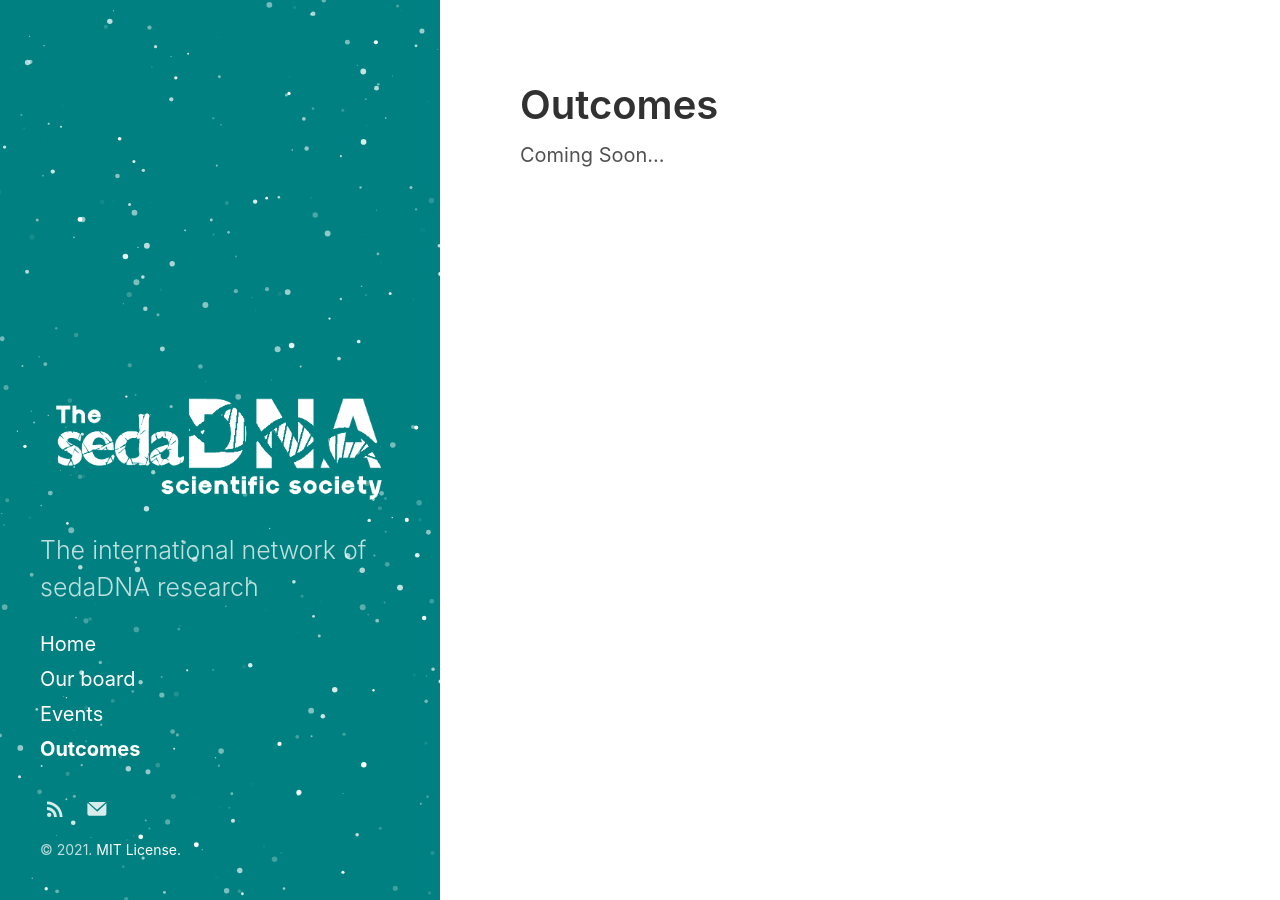
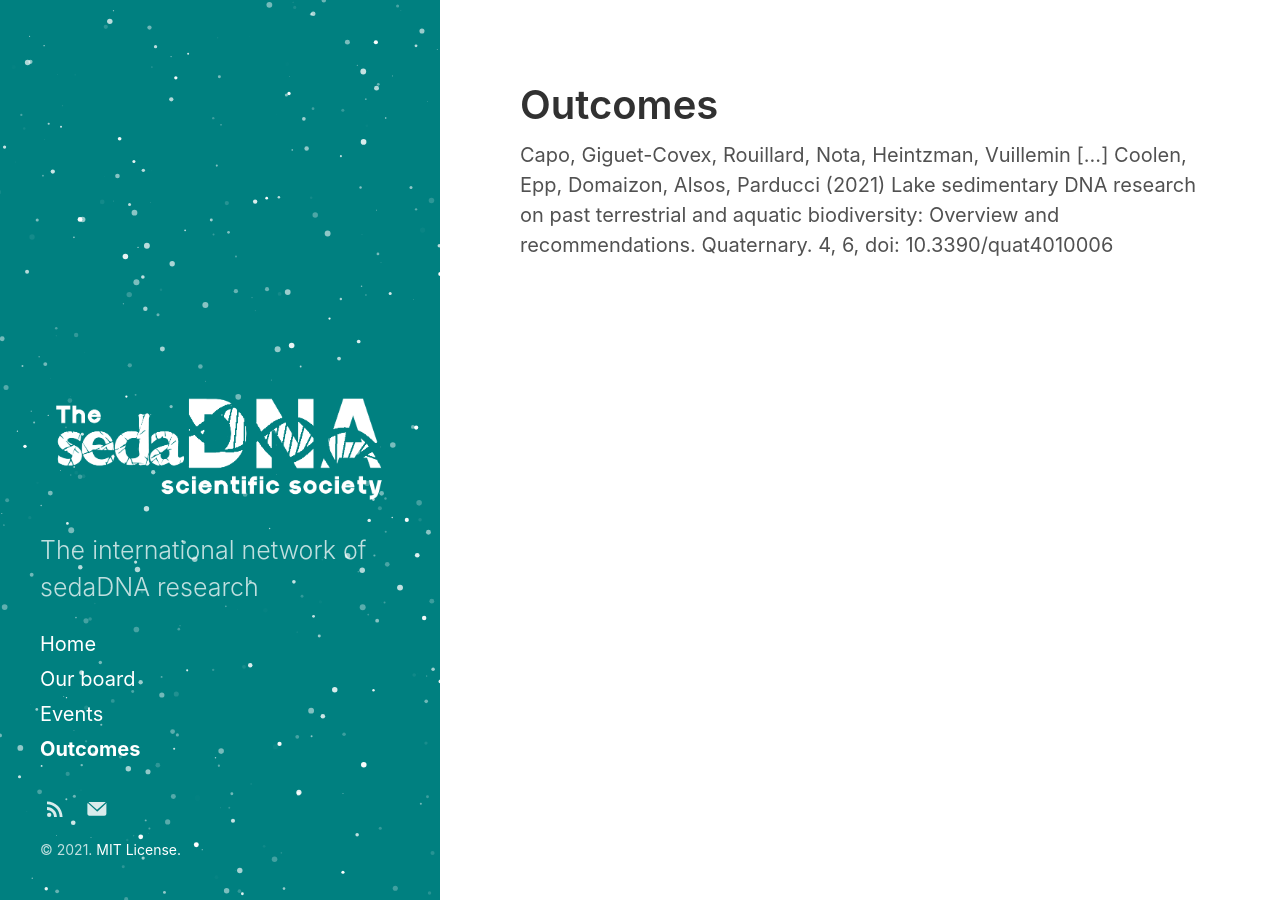
Before and after one commit to sedadna/sedadna.github.io, a Jekyll site: the page built from category/2-outcomes.md, in a window 1280 px wide. Built offline with Jekyll 4.4.1, drawn with Linux system fonts in a browser that asks for light colours.

Commit message:
Update 2-outcomes.md

```diff
--- a/category/2-outcomes.md
+++ b/category/2-outcomes.md
@@ -3,4 +3,4 @@ layout: category
 title: Outcomes
 ---
 
-Coming Soon...
+Capo, Giguet-Covex, Rouillard, Nota, Heintzman, Vuillemin [...] Coolen, Epp, Domaizon, Alsos, Parducci (2021) Lake sedimentary DNA research on past terrestrial and aquatic biodiversity: Overview and recommendations. Quaternary. 4, 6, doi: 10.3390/quat4010006
```
